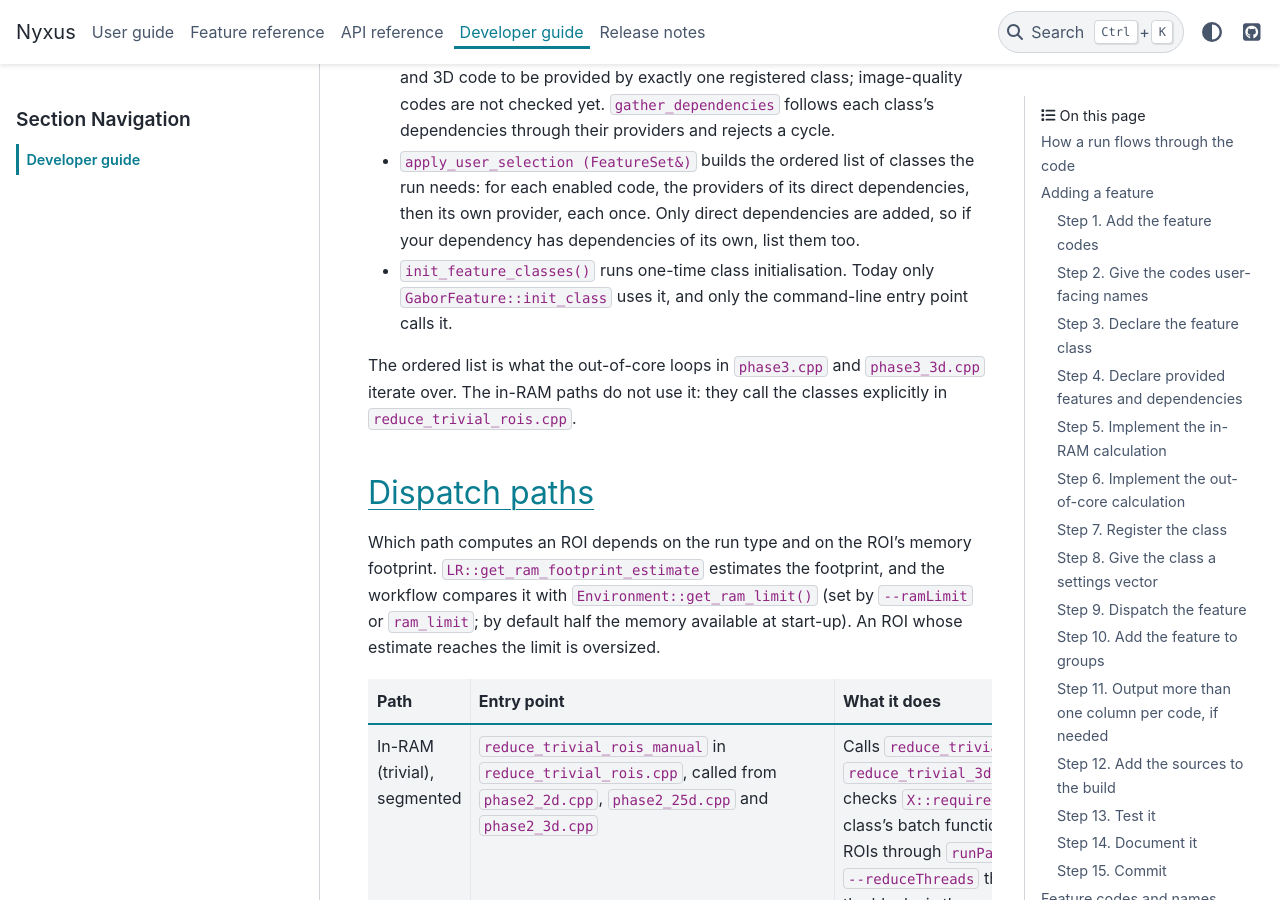
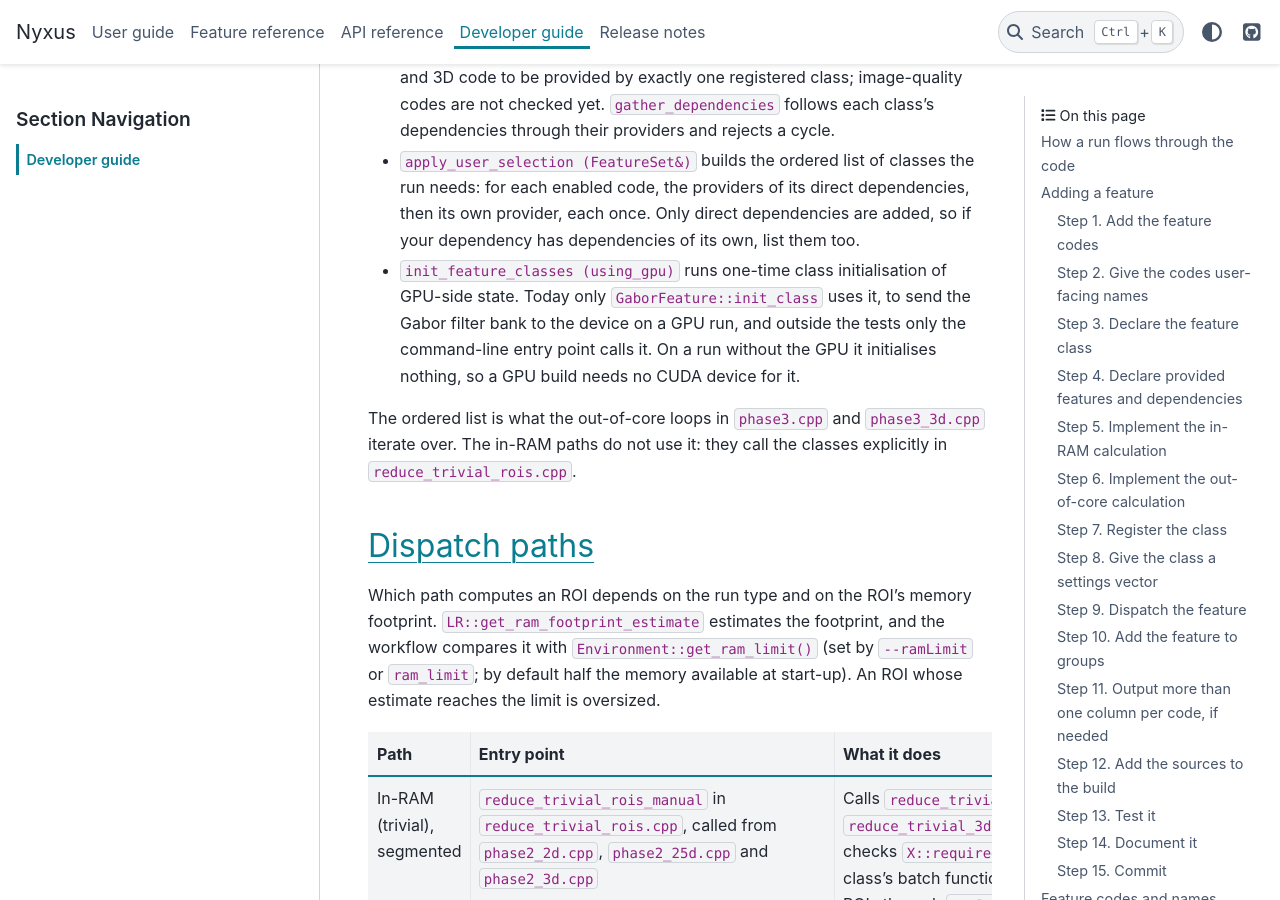
Before and after one commit to PolusAI/nyxus, a Sphinx documentation site: the page built from docs/source/devguide.rst, in a window 1280 px wide and 900 px high, scrolled down 13256 px. Built offline with Sphinx 7.4.7 and the PyData theme 0.15.4, drawn with Linux system fonts in a browser that asks for light colours.

Commit message:
fix(cli): run a GPU build without --useGpu on a host with no CUDA device
The command line initialized the feature classes on every run, and in a
GPU build that sends the Gabor filter bank to the device. On a host with
no CUDA device the upload failed, and every run stopped with "Error:
initializing feature classes failed", whatever the options and features.

init_feature_classes() now takes whether the run uses the GPU, and
GaborFeature::init_class() sends the filter bank only on a GPU run, the
only run that uses it. The command line passes the run's GPU choice, and
the gtests make the same call with the environment's. gpu.rst lists the
case, and devguide.rst describes the parameter.

```diff
--- a/docs/source/devguide.rst
+++ b/docs/source/devguide.rst
@@ -551,8 +551,10 @@ Registration and the feature manager
   each enabled code, the providers of its direct dependencies, then its own provider, each once.
   Only direct dependencies are added, so if your dependency has dependencies of its own, list them
   too.
-- ``init_feature_classes()`` runs one-time class initialisation. Today only
-  ``GaborFeature::init_class`` uses it, and only the command-line entry point calls it.
+- ``init_feature_classes (using_gpu)`` runs one-time class initialisation of GPU-side state.
+  Today only ``GaborFeature::init_class`` uses it, to send the Gabor filter bank to the device
+  on a GPU run, and outside the tests only the command-line entry point calls it. On a run
+  without the GPU it initialises nothing, so a GPU build needs no CUDA device for it.
 
 The ordered list is what the out-of-core loops in ``phase3.cpp`` and ``phase3_3d.cpp`` iterate over.
 The in-RAM paths do not use it: they call the classes explicitly in ``reduce_trivial_rois.cpp``.
--- a/docs/source/gpu.rst
+++ b/docs/source/gpu.rst
@@ -131,6 +131,9 @@ When the GPU is not available
 
    * - Situation
      - What happens
+   * - A GPU build, such as the Docker image, run without ``--useGpu`` on a machine with no CUDA
+       device
+     - The features are computed on the CPU; the GPU is not touched.
    * - ``--useGpu`` given to a CPU-only build
      - The run stops: the option is not recognized.
    * - ``--useGpu`` with a value other than ``true`` or ``false``
```
Also changed, not shown: 13 other files.
